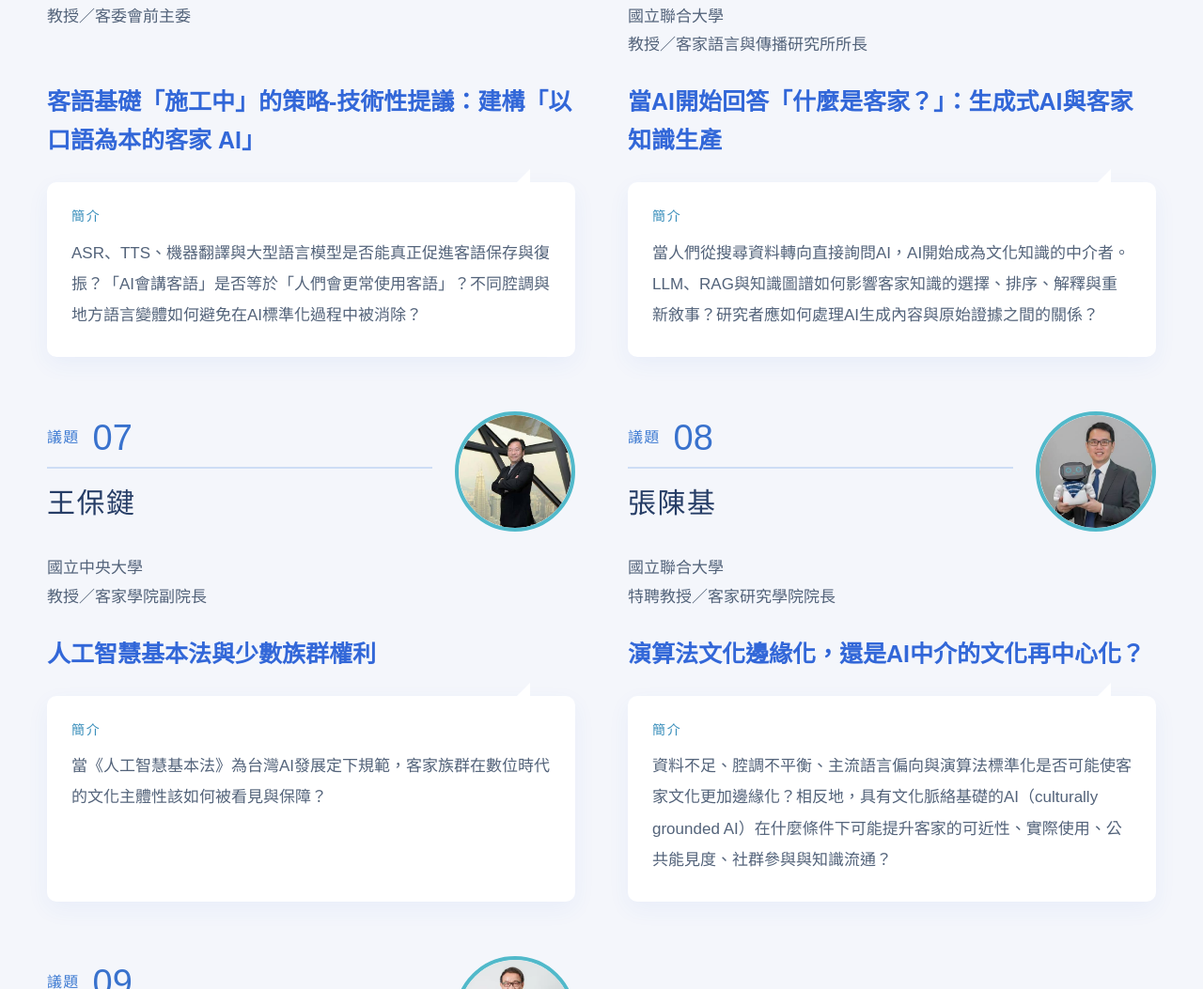
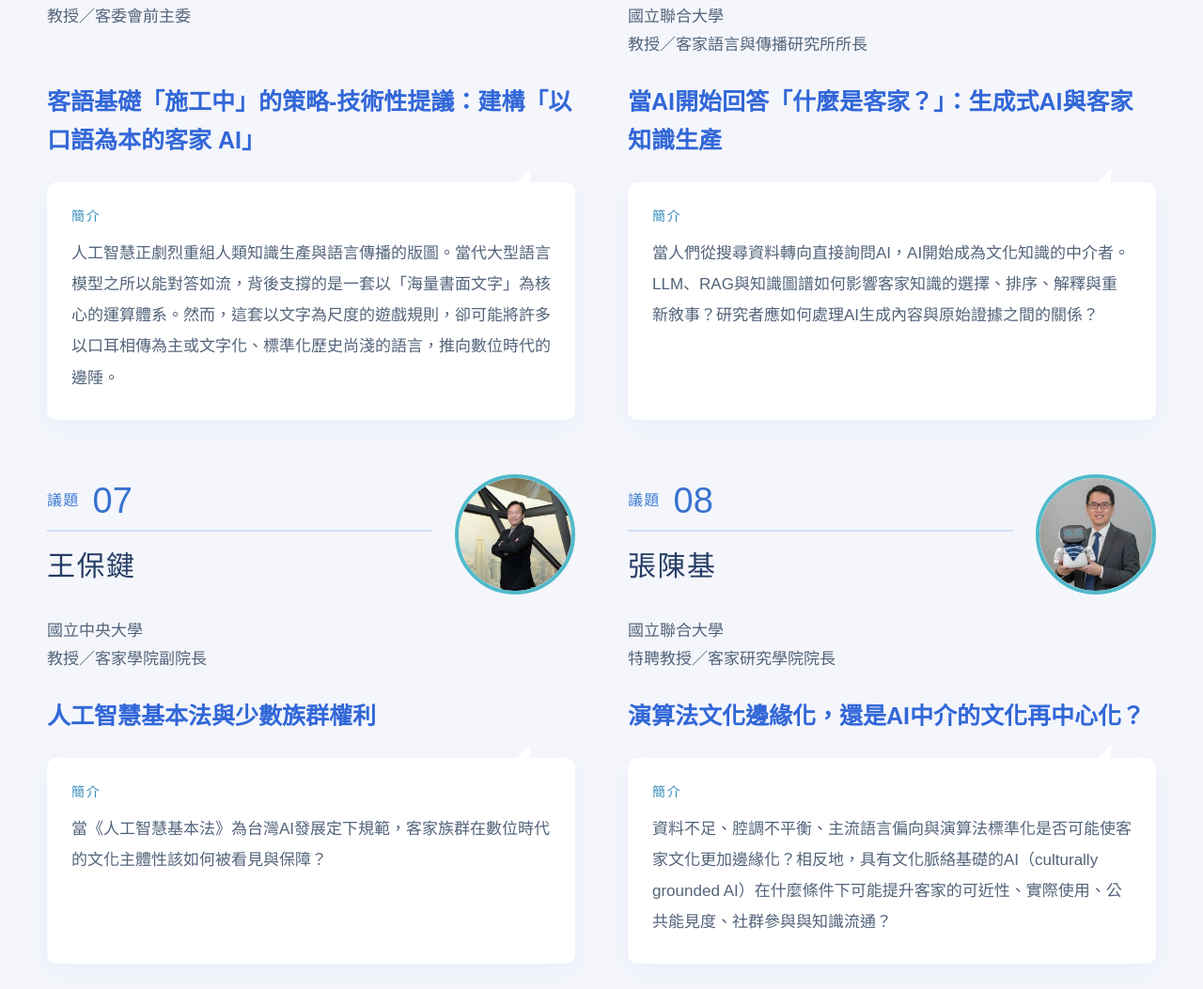
Before and after one commit to hakkaailab/twaihakka2026, a plain HTML site: page index.html in a window 1280 px wide. Shown: the part 8128-9181 px from the top of the page at 94% size. Drawn offline with Linux system fonts and the light colour scheme.

Commit message:
Update index.html

```diff
--- a/index.html
+++ b/index.html
@@ -1255,7 +1255,8 @@
 <article class="speaker-profile"><div class="speaker-top"><div class="speaker-meta"><div class="speaker-number"><span>議題</span><strong>02</strong></div><h3>簡美玲</h3></div><div class="speaker-avatar"><img src="forum-02.jpeg" alt="簡美玲" style="object-position: 50% 18%;" loading="lazy" decoding="async"></div></div><p class="speaker-role">國立陽明交通大學<br>教授／客家文化學院院長</p><h4 class="speaker-talk-title">人類學面對數位人文轉向：客家親屬與性別民族誌田野研究的未來性</h4><div class="speaker-topic"><span>簡介</span><p class="speaker-bio">當文化被轉換成文字、影像、語音、座標、節點與向量時，哪些文化經驗可能無法被資料化？民族誌、參與觀察、身體實踐、情感、地方記憶與日常生活，在AI與大數據時代仍扮演什麼角色？數位方法如何與深描（thick description）形成互補？</p></div></article>
 <article class="speaker-profile"><div class="speaker-top"><div class="speaker-meta"><div class="speaker-number"><span>議題</span><strong>03</strong></div><h3>羅烈師</h3></div><div class="speaker-avatar"><img src="forum-03.jpeg" alt="羅烈師" style="object-position: 58% 25%;" loading="lazy" decoding="async"></div></div><p class="speaker-role">國立陽明交通大學<br>客家文化學院退休教授</p><h4 class="speaker-talk-title">從族譜到網絡：重新理解客家遷徙、宗族與社會關係</h4><div class="speaker-topic"><span>簡介</span><p class="speaker-bio">族譜、會館、寺廟、職業、婚姻與人口移動資料結合社會網絡分析與歷史GIS之後，能否重新理解客家遷徙、宗族、商業、宗教與跨境社會網絡？這些方法可能驗證、修正或挑戰哪些既有歷史論述？</p></div></article>
 <article class="speaker-profile"><div class="speaker-top"><div class="speaker-meta"><div class="speaker-number"><span>議題</span><strong>04</strong></div><h3>張翰璧</h3></div><div class="speaker-avatar"><img src="forum-04.jpg" alt="張翰璧" style="object-position: 50% 22%;" loading="lazy" decoding="async"></div></div><p class="speaker-role">國立中央大學<br>特聘教授／客家語文暨社會學系主任</p><h4 class="speaker-talk-title">從地域到網絡：數位時代如何重新理解客家認同？</h4><div class="speaker-topic"><span>簡介</span><p class="speaker-bio">客家是否仍適合主要透過祖籍、地域、語言或固定族群邊界理解？數位資料與網絡方法是否讓我們更能看見流動、多地、跨國與情境性的客家認同？</p></div></article>
-<article class="speaker-profile"><div class="speaker-top"><div class="speaker-meta"><div class="speaker-number"><span>議題</span><strong>05</strong></div><h3>楊長鎮</h3></div><div class="speaker-avatar"><img src="forum-06.jpg" alt="楊長鎮" style="object-position: 50% 22%;" loading="lazy" decoding="async"></div></div><p class="speaker-role">教授／客委會前主委</p><h4 class="speaker-talk-title">客語基礎「施工中」的策略-技術性提議：建構「以口語為本的客家 AI」</h4><div class="speaker-topic"><span>簡介</span><p class="speaker-bio">ASR、TTS、機器翻譯與大型語言模型是否能真正促進客語保存與復振？「AI會講客語」是否等於「人們會更常使用客語」？不同腔調與地方語言變體如何避免在AI標準化過程中被消除？</p></div></article>
+<article class="speaker-profile"><div class="speaker-top"><div class="speaker-meta"><div class="speaker-number"><span>議題</span><strong>05</strong></div><h3>楊長鎮</h3></div><div class="speaker-avatar"><img src="forum-06.jpg" alt="楊長鎮" style="object-position: 50% 22%;" loading="lazy" decoding="async"></div></div><p class="speaker-role">教授／客委會前主委</p><h4 class="speaker-talk-title">客語基礎「施工中」的策略-技術性提議：建構「以口語為本的客家 AI」</h4><div class="speaker-topic"><span>簡介</span><p class="speaker-bio">人工智慧正劇烈重組人類知識生產與語言傳播的版圖。當代大型語言模型之所以能對答如流，背後支撐的是一套以「海量書面文字」為核心的運算體系。然而，這套以文字為尺度的遊戲規則，卻可能將許多以口耳相傳為主或文字化、標準化歷史尚淺的語言，推向數位時代的邊陲。
+</p></div></article>
 <article class="speaker-profile"><div class="speaker-top"><div class="speaker-meta"><div class="speaker-number"><span>議題</span><strong>06</strong></div><h3>吳翠松</h3></div><div class="speaker-avatar"><img src="forum-07.jpg" alt="吳翠松" style="object-position: 50% 20%;" loading="lazy" decoding="async"></div></div><p class="speaker-role">國立聯合大學<br>教授／客家語言與傳播研究所所長</p><h4 class="speaker-talk-title">當AI開始回答「什麼是客家？」：生成式AI與客家知識生產</h4><div class="speaker-topic"><span>簡介</span><p class="speaker-bio">當人們從搜尋資料轉向直接詢問AI，AI開始成為文化知識的中介者。LLM、RAG與知識圖譜如何影響客家知識的選擇、排序、解釋與重新敘事？研究者應如何處理AI生成內容與原始證據之間的關係？</p></div></article>
 <article class="speaker-profile"><div class="speaker-top"><div class="speaker-meta"><div class="speaker-number"><span>議題</span><strong>07</strong></div><h3>王保鍵</h3></div><div class="speaker-avatar"><img src="images (1).jpeg" alt="王保鍵" style="object-position: 27% 20%;" loading="lazy" decoding="async"></div></div><p class="speaker-role">國立中央大學<br>教授／客家學院副院長</p><h4 class="speaker-talk-title">人工智慧基本法與少數族群權利</h4><div class="speaker-topic"><span>簡介</span><p class="speaker-bio">當《人工智慧基本法》為台灣AI發展定下規範，客家族群在數位時代的文化主體性該如何被看見與保障？</p></div></article>
 <article class="speaker-profile"><div class="speaker-top"><div class="speaker-meta"><div class="speaker-number"><span>議題</span><strong>08</strong></div><h3>張陳基</h3></div><div class="speaker-avatar"><img src="forum-09.jpeg" alt="張陳基" style="object-position: 52% 20%;" loading="lazy" decoding="async"></div></div><p class="speaker-role">國立聯合大學<br>特聘教授／客家研究學院院長</p><h4 class="speaker-talk-title">演算法文化邊緣化，還是AI中介的文化再中心化？</h4><div class="speaker-topic"><span>簡介</span><p class="speaker-bio">資料不足、腔調不平衡、主流語言偏向與演算法標準化是否可能使客家文化更加邊緣化？相反地，具有文化脈絡基礎的AI（culturally grounded AI）在什麼條件下可能提升客家的可近性、實際使用、公共能見度、社群參與與知識流通？</p></div></article>
```
